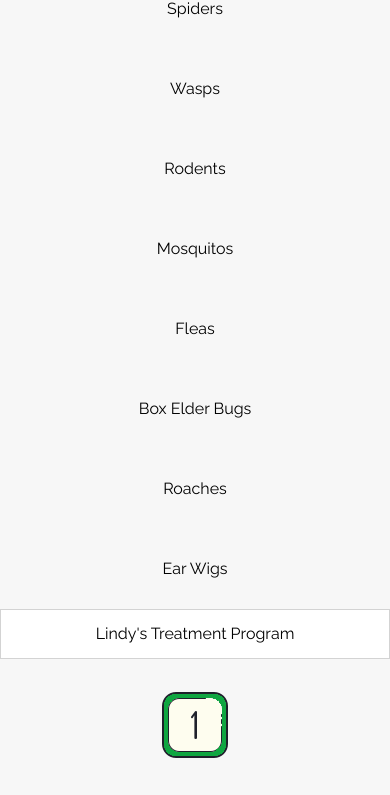
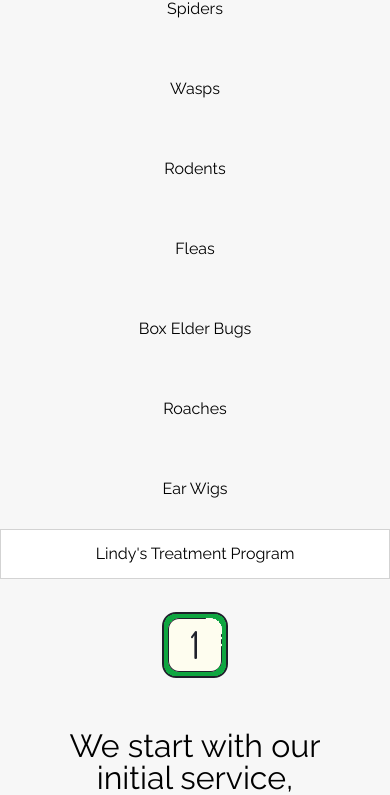
Before and after one commit to cjogles/Lindys-Local-Pest, a React (Create React App) app: page / in a window 390 px wide. Shown: the part 1632-2427 px from the top of the page. Built offline with nearby package versions, Linux system fonts and the light colour scheme; a web font is replaced by a local one.

Commit message:
removed mosquitos

```diff
--- a/src/components/App.js
+++ b/src/components/App.js
@@ -14,7 +14,7 @@ import Ants from './bugs/ants';
 import BoxElders from './bugs/box-elders';
 import Earwigs from './bugs/earwigs';
 import Fleas from './bugs/fleas';
-import Mosquitos from './bugs/mosquitos';
+// import Mosquitos from './bugs/mosquitos';
 import Roaches from './bugs/roaches';
 import Rodents from './bugs/rodents';
 import Spiders from './bugs/spiders';
@@ -67,9 +67,9 @@ function App() {
           <Route path='/earwigs' exact>
             <Earwigs/>
           </Route>
-          <Route path='/mosquitos' exact>
+          {/* <Route path='/mosquitos' exact>
             <Mosquitos/>
-          </Route>
+          </Route> */}
           <Route path='/roaches' exact>
             <Roaches/>
           </Route>
--- a/src/components/Bugs.js
+++ b/src/components/Bugs.js
@@ -22,7 +22,7 @@ export default function Bugs() {
           </div>
           <div className='bugrow2 bugrow'>
             <Link to="/rodents" ><p>Rodents</p></Link>
-            <Link to="/mosquitos" ><p>Mosquitos</p></Link>
+            {/* <Link to="/mosquitos" ><p>Mosquitos</p></Link> */}
             <Link to="/fleas" ><p>Fleas</p></Link>
           </div>
           <div className='bugrow3 bugrow'>
--- a/src/components/bugs/mosquitos.js
+++ b/src/components/bugs/mosquitos.js
@@ -1,42 +1,42 @@
-import React from "react";
-import Nav1 from "../Nav1";
-import Nav2 from "../Nav2";
-import {Link} from 'react-router-dom';
-import Bugs from '../Bugs';
-import Footer from '../Footer';
+// import React from "react";
+// import Nav1 from "../Nav1";
+// import Nav2 from "../Nav2";
+// import {Link} from 'react-router-dom';
+// import Bugs from '../Bugs';
+// import Footer from '../Footer';
 
-export default function Mosquitos() {
-  return (
-    <>
-      <div className="bugpage">
-        <Nav1 />
-        <Nav2 />
+// export default function Mosquitos() {
+//   return (
+//     <>
+//       <div className="bugpage">
+//         <Nav1 />
+//         <Nav2 />
 
-        <section className="bugdescribe">
-          <div className="imgContainer"><img src="/images/mos.jpg" alt="ant eating scraps picture"/></div>
-          <div className="section">
-            <div className ="bugDescription">
-              <h2>Ants</h2>
-              <p>
-                At Lindy's Local, our top priority is to keep your unwanted pests
-                under control. When you need to get rid of mosquitos, our highly trained
-                and professional specialists will take care of you. Our product is
-                completely safe for children and pets. Our treatment leaves no
-                lingering odor or any visible residue on your walls, floors or
-                baseboards. When our experts start spraying there is no need to vacate
-                your home, and you can bet that with our treatment plans in place that
-                your mosquito controls needs will be met and your pests will remain under
-                control.
-              </p>
-            </div>
-          <div className="bugQuote">
-            <Link to='/contact'><p>Get a Free Quote!</p></Link>
-          </div>
-          </div>
-        </section>
-        <Bugs/>
-        <Footer/>
-      </div>
-    </>
-  );
-}
+//         <section className="bugdescribe">
+//           <div className="imgContainer"><img src="/images/mos.jpg" alt="ant eating scraps picture"/></div>
+//           <div className="section">
+//             <div className ="bugDescription">
+//               <h2>Ants</h2>
+//               <p>
+//                 At Lindy's Local, our top priority is to keep your unwanted pests
+//                 under control. When you need to get rid of mosquitos, our highly trained
+//                 and professional specialists will take care of you. Our product is
+//                 completely safe for children and pets. Our treatment leaves no
+//                 lingering odor or any visible residue on your walls, floors or
+//                 baseboards. When our experts start spraying there is no need to vacate
+//                 your home, and you can bet that with our treatment plans in place that
+//                 your mosquito controls needs will be met and your pests will remain under
+//                 control.
+//               </p>
+//             </div>
+//           <div className="bugQuote">
+//             <Link to='/contact'><p>Get a Free Quote!</p></Link>
+//           </div>
+//           </div>
+//         </section>
+//         <Bugs/>
+//         <Footer/>
+//       </div>
+//     </>
+//   );
+// }
--- a/src/css/index.css
+++ b/src/css/index.css
@@ -485,6 +485,15 @@ html {
 @media (max-width:900px) {
   .bugs .bugChart .bugrow a p {
     padding: 2rem;
+  }
+}
+.bugs .bugChart .bugrow2 {
+  vertical-align: center;
+  padding-top: 5rem;
+}
+@media (max-width:900px) {
+  .bugs .bugChart .bugrow2 {
+    padding-top: 0rem;
   }
 }
 .house {
--- a/src/less/bugs.less
+++ b/src/less/bugs.less
@@ -98,5 +98,13 @@
         }
       }
     }
+    .bugrow2 {
+      // background: blue;
+      vertical-align: center;
+      padding-top:5rem;
+      @media @tablet {
+        padding-top: 0rem;
+      }
+    }
   }
 }
```
